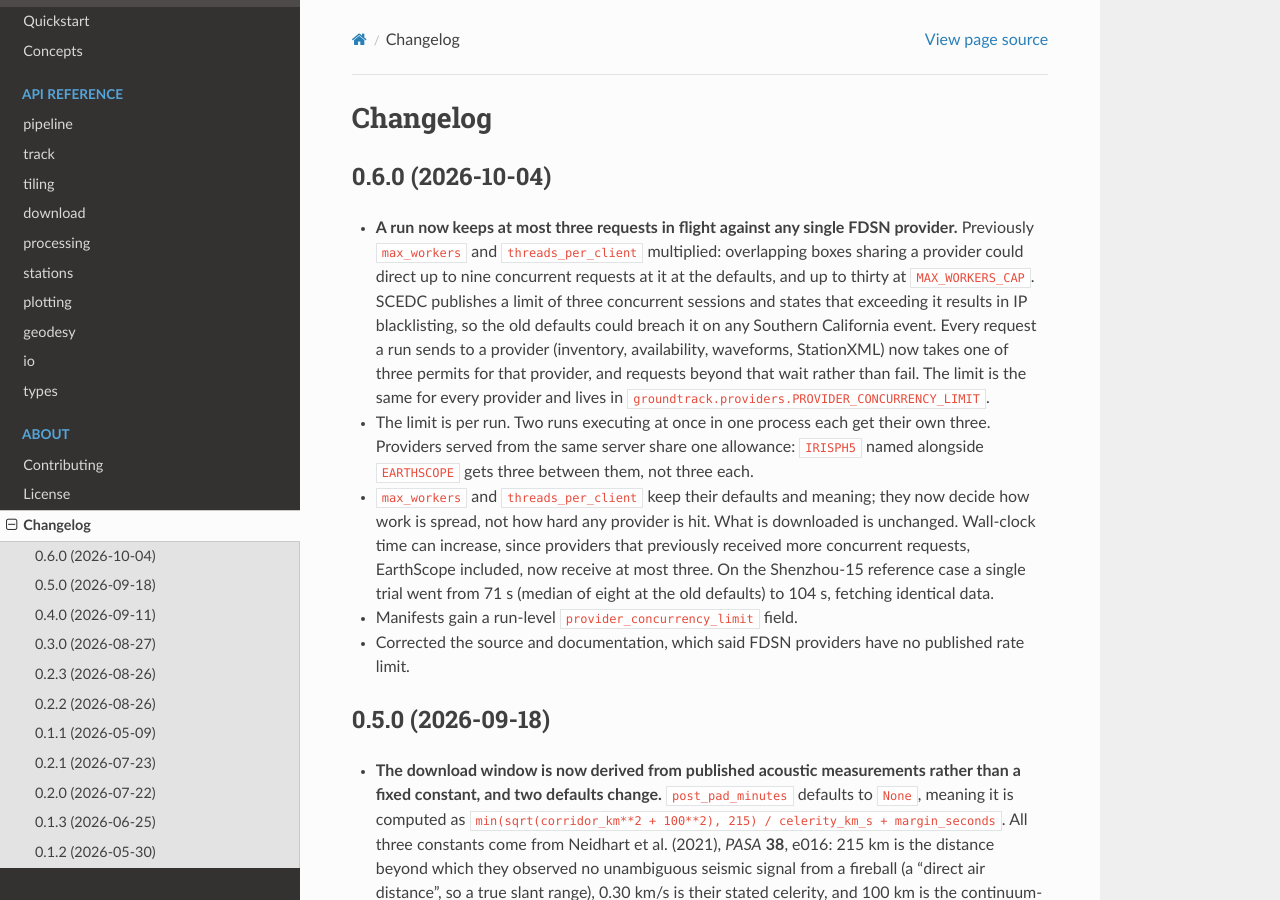
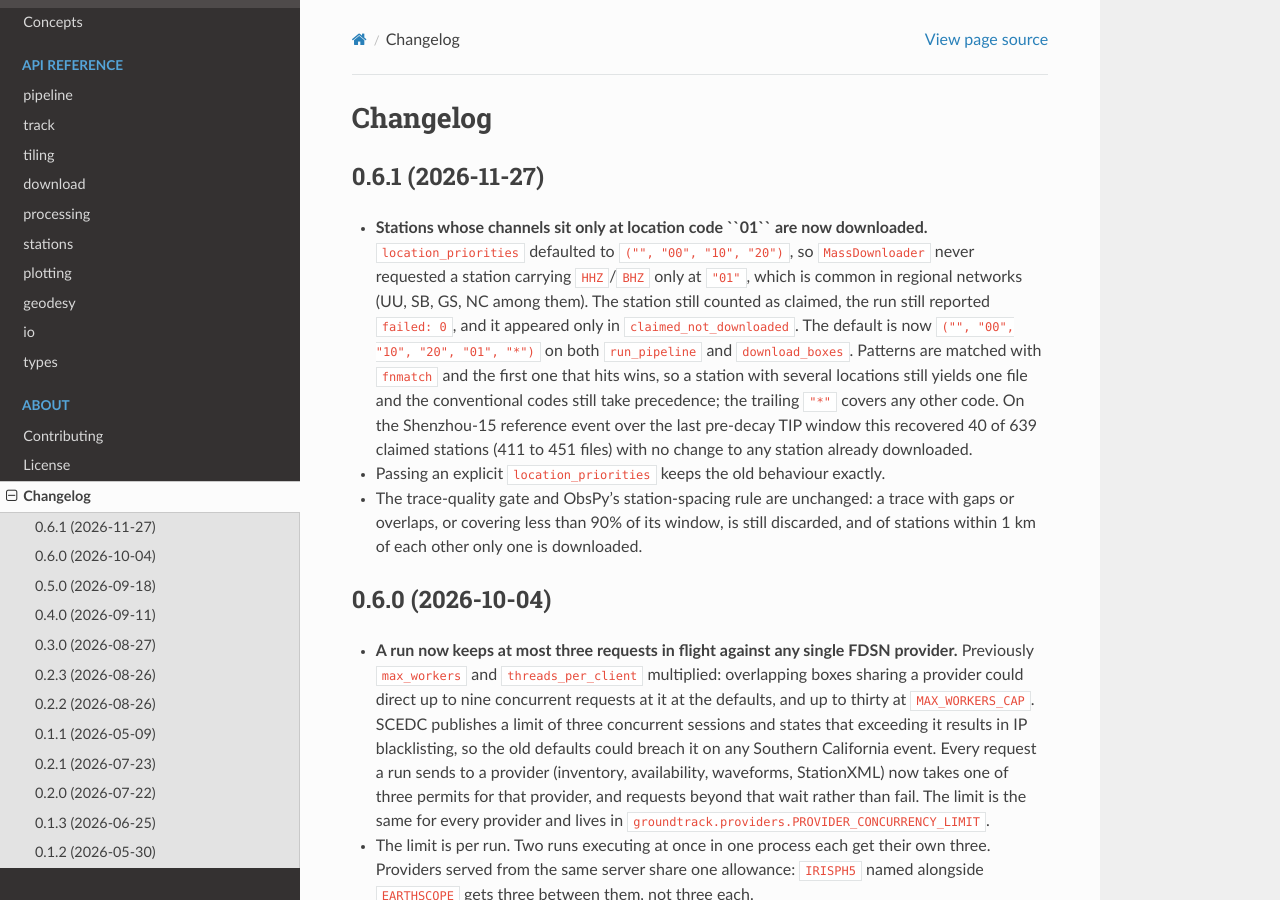
Before and after one commit to jsteinberg34/groundtrack, a Sphinx documentation site: the page built from docs/changelog.rst, in a window 1280 px wide and 900 px high. Built offline with Sphinx 7.4.7 and the Read the Docs theme 3.1.0, drawn with Linux system fonts in a browser that asks for light colours.

Commit message:
chore: release 0.6.1

```diff
--- a/docs/changelog.rst
+++ b/docs/changelog.rst
@@ -1,5 +1,12 @@
 Changelog
 =========
+
+0.6.1 (2026-11-27)
+------------------
+
+- **Stations whose channels sit only at location code ``01`` are now downloaded.** ``location_priorities`` defaulted to ``("", "00", "10", "20")``, so ``MassDownloader`` never requested a station carrying ``HHZ``/``BHZ`` only at ``"01"``, which is common in regional networks (UU, SB, GS, NC among them). The station still counted as claimed, the run still reported ``failed: 0``, and it appeared only in ``claimed_not_downloaded``. The default is now ``("", "00", "10", "20", "01", "*")`` on both ``run_pipeline`` and ``download_boxes``. Patterns are matched with ``fnmatch`` and the first one that hits wins, so a station with several locations still yields one file and the conventional codes still take precedence; the trailing ``"*"`` covers any other code. On the Shenzhou-15 reference event over the last pre-decay TIP window this recovered 40 of 639 claimed stations (411 to 451 files) with no change to any station already downloaded.
+- Passing an explicit ``location_priorities`` keeps the old behaviour exactly.
+- The trace-quality gate and ObsPy's station-spacing rule are unchanged: a trace with gaps or overlaps, or covering less than 90% of its window, is still discarded, and of stations within 1 km of each other only one is downloaded.
 
 0.6.0 (2026-10-04)
 ------------------
--- a/docs/conf.py
+++ b/docs/conf.py
@@ -6,7 +6,7 @@ sys.path.insert(0, os.path.abspath("../src"))
 project = "groundtrack"
 copyright = "2026, Joseph Steinberg"
 author = "Joseph Steinberg"
-release = "0.6.0"
+release = "0.6.1"
 
 extensions = [
     "sphinx.ext.autodoc",
--- a/pyproject.toml
+++ b/pyproject.toml
@@ -1,6 +1,6 @@
 [project]
 name = "groundtrack"
-version = "0.6.0"
+version = "0.6.1"
 description = "Seismic waveform pipeline for orbital reentry events"
 authors = [{name = "Joseph Steinberg", email = "jstein58@jh.edu"}]
 requires-python = ">=3.10"
--- a/src/groundtrack/__init__.py
+++ b/src/groundtrack/__init__.py
@@ -5,7 +5,7 @@ Tools for discovering seismic signals from atmospheric re-entry events
 using orbital ground tracks and seismic station data.
 """
 
-__version__ = "0.6.0"
+__version__ = "0.6.1"
 
 # Allow user to import below functions directly from the package
 from .download import download_boxes
```
Also changed, not shown: 1 other file.
